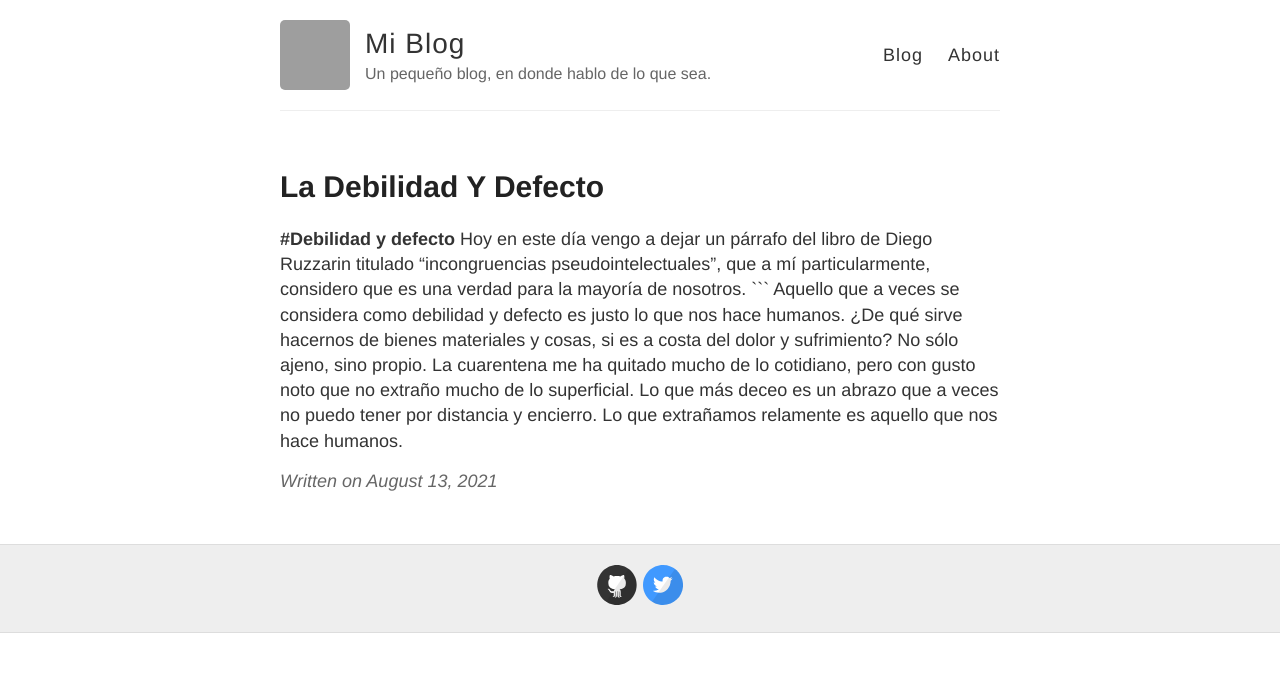
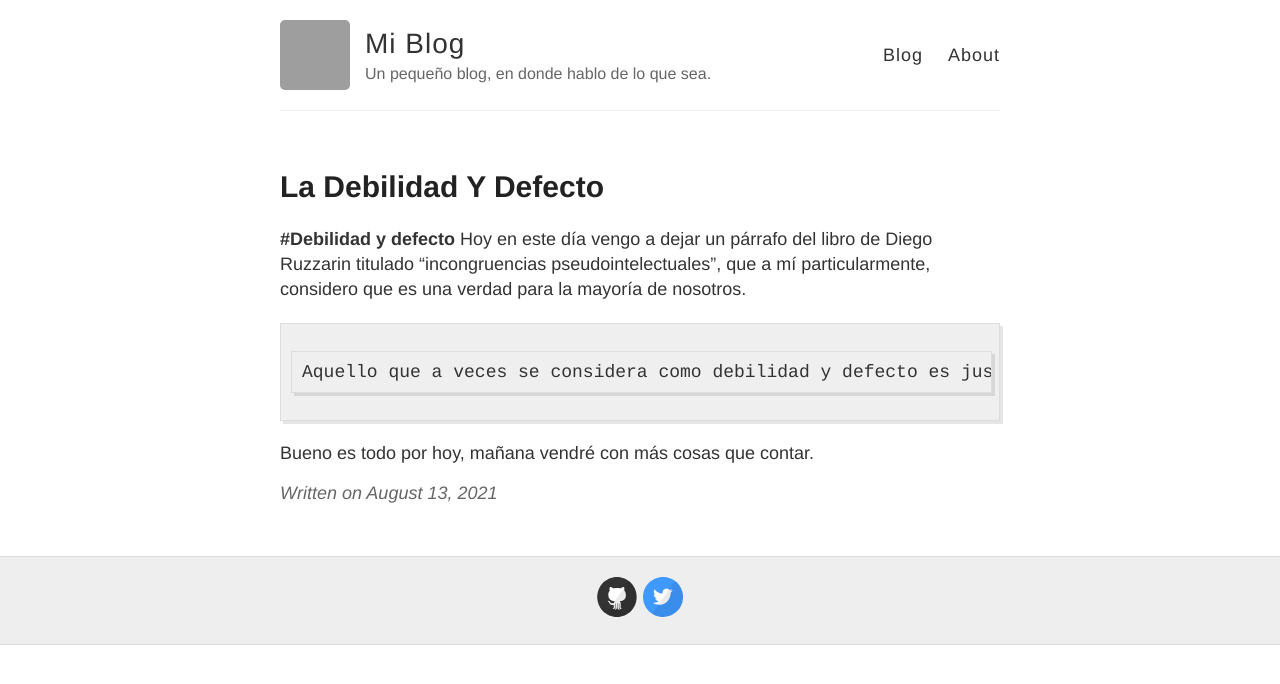
Before and after one commit to markconfig/blog-Jkyll, a Jekyll site: the page built from _posts/2021-8-13-La-Debilidad-y-defecto.md, in a window 1280 px wide. Shown: the top 684 px of the page. Built offline with Jekyll 4.4.1, drawn with Linux system fonts in a browser that asks for light colours; grey boxes are pictures that could not be loaded.

Commit message:
Update 2021-8-13-La-Debilidad-y-defecto.md

````diff
--- a/_posts/2021-8-13-La-Debilidad-y-defecto.md
+++ b/_posts/2021-8-13-La-Debilidad-y-defecto.md
@@ -3,7 +3,13 @@ layout: post
 title:
 ---
 
+
 **#Debilidad y defecto**
 Hoy en este día vengo a dejar un párrafo del libro de Diego Ruzzarin titulado “incongruencias pseudointelectuales”, que a mí particularmente, considero que es una verdad para la mayoría de nosotros.
+
+
 ```
-Aquello que a veces se considera como debilidad y defecto es justo lo que nos hace humanos. ¿De qué sirve hacernos de bienes materiales y cosas, si es a costa del dolor y sufrimiento? No sólo ajeno, sino propio. La cuarentena me ha quitado mucho de lo cotidiano, pero con gusto noto que no extraño mucho de lo superficial. Lo que más deceo es un abrazo que a veces no puedo tener por distancia y encierro. Lo que extrañamos relamente es aquello que nos hace humanos.
+Aquello que a veces se considera como debilidad y defecto es justo lo que nos hace humanos. ¿De qué sirve hacernos de bienes materiales y cosas, si es a costa del dolor y sufrimiento? No sólo ajeno, sino propio. La cuarentena me ha quitado mucho de lo cotidiano, pero con gusto noto que no extraño mucho de lo superficial. Lo que más deseo es un abrazo que a veces no puedo tener por distancia y encierro. Lo que extrañamos realmente es aquello que nos hace humanos.
+```
+
+Bueno es todo por hoy, mañana vendré con más cosas que contar.
````
